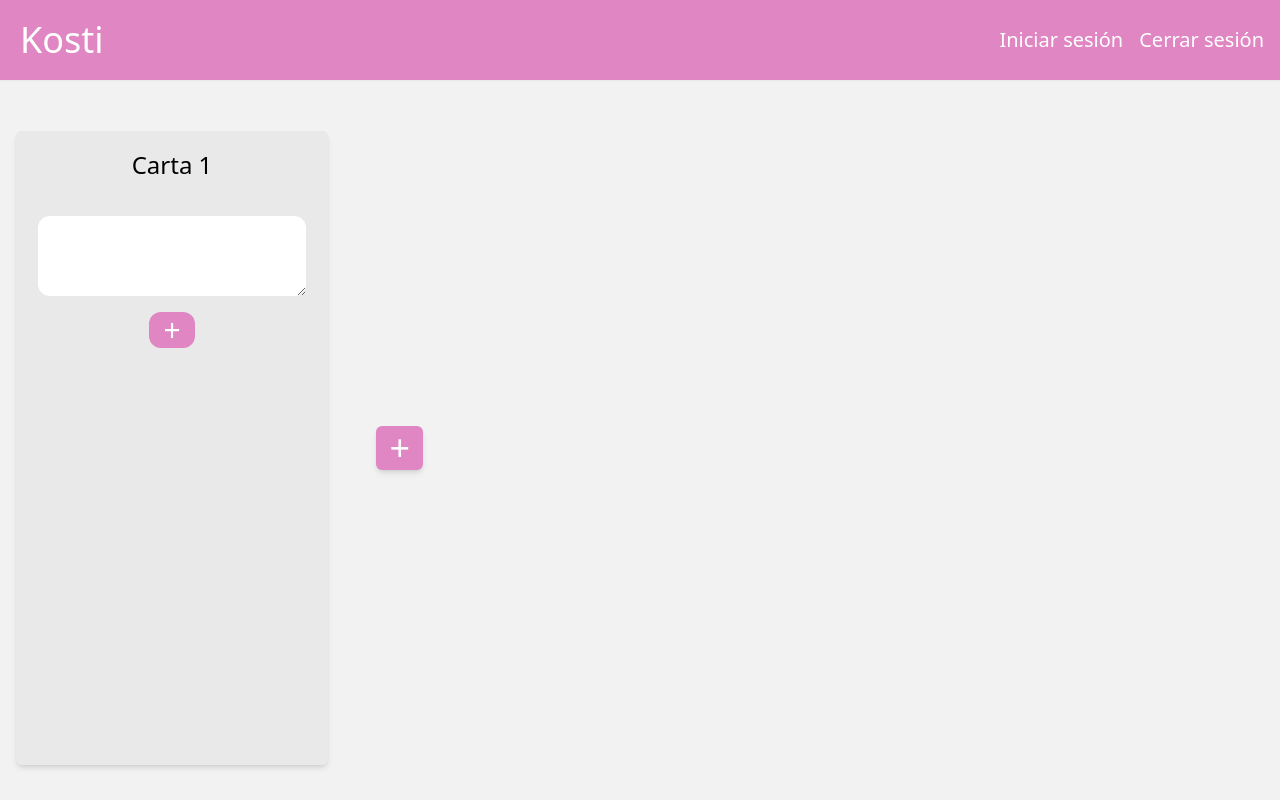
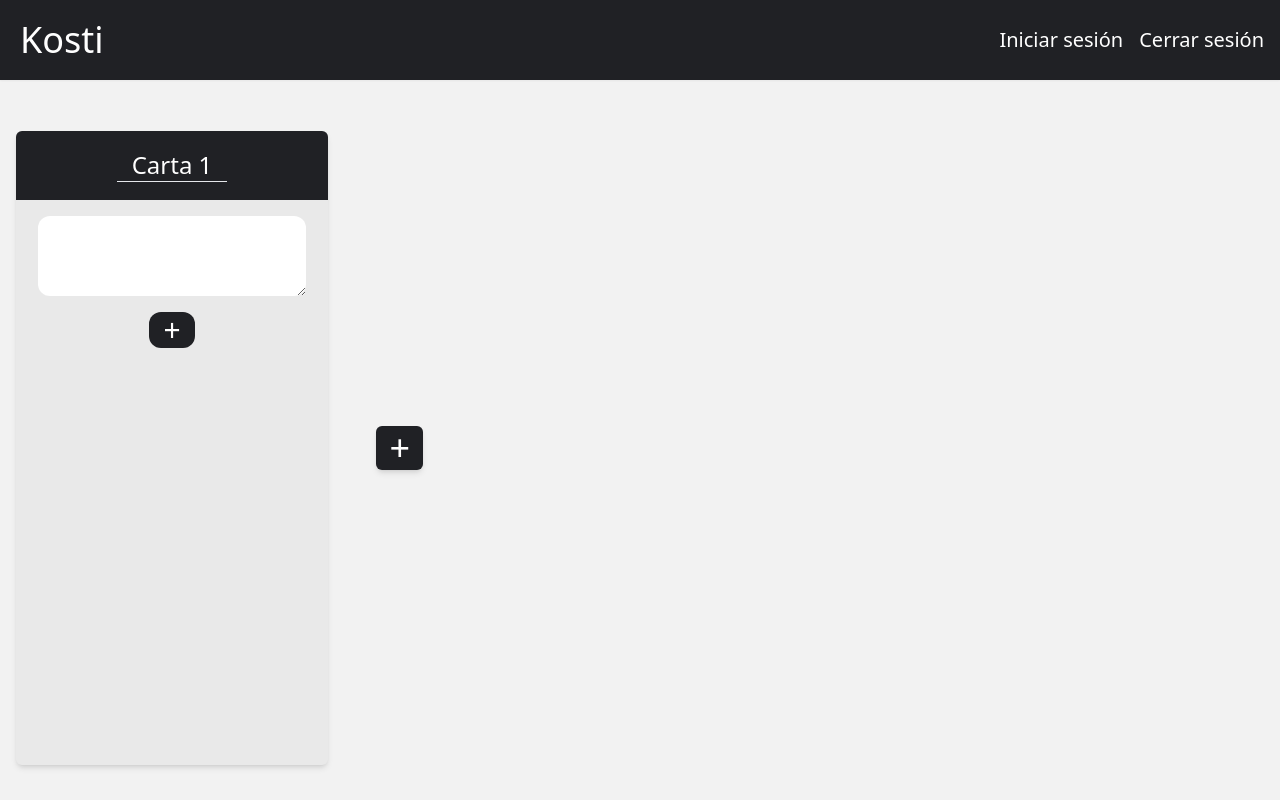
Before and after one commit to Kr3my/Kosti, a PHP site: page /src/panel.php in a window 1280 px wide. Run offline with PHP 8.4, Linux system fonts and the light colour scheme; the visitor is signed in with stand-in values (Sample User, id 1); some libraries are stand-ins or nearby versions.

Commit message:
Update panel.php

```diff
--- a/src/panel.php
+++ b/src/panel.php
@@ -9,7 +9,7 @@
 }
 ?>
 
-<html>
+<html lang="en">
     <head>
         <meta charset="utf-8">
         <meta name="viewport" content="width=device-width, initial-scale=1">
@@ -23,7 +23,7 @@
     </head>
 
     <body style="background-color: #b0e0e6;">
-        <header class="w-screen bg-[#df86c3] backdrop-blur-2xl shadow-sm h-[10%] 2xl:h-[7%] fixed">
+        <header class="w-screen bg-[#202125] backdrop-blur-2xl shadow-sm h-[10%] 2xl:h-[7%] fixed">
             <nav class="w-[100%] h-[100%] flex items-center">
                 <div class="flex items-center mx-5 text-center"><p class="text-[#ffffff] font-thin text-4xl">Kosti</p></div>
                 <div class="w-screen h-[100%] flex justify-end items-center">
@@ -41,8 +41,8 @@
                 <section class="w-[98%] h-[88%] mx-4 2xl:h-[88.5%] flex justify-center items-center">
                     <ul class="list-none w-[100%] h-[90%] gap-12 flex flex-row justify-start items-center" id="card-container">
                         <li class="bg-[#e9e9e9] w-[25%] min-w-[150px] 2xl:min-w-[420px] h-[100%] flex justify-center flex-col items-center rounded-md shadow-md">
-                            <div class="w-full bg-[#e9e9e9] h-[13%] rounded-t-md flex justify-center items-center">
-                                <input type="text" class="text-center text-[#000000] text-2xl 2xl:text-2xl transition-all duration-500 bg-transparent border-b-[1px] outline-none w-[35%] hover:w-[55%]" placeholder="Carta" value="Carta 1">
+                            <div class="w-full bg-[#202125] h-[13%] rounded-t-md flex justify-center items-center">
+                                <input type="text" class="text-center font-light font-sans text-[#ffffff] text-2xl 2xl:text-2xl transition-all duration-500 bg-transparent border-b-[1px] outline-none w-[35%] hover:w-[55%]" placeholder="Carta" value="Carta 1">
                             </div>
 
                             <ul class="my-4 w-full list-none h-[100%] gap-4 flex flex-col items-center overflow-y-scroll">
@@ -50,13 +50,13 @@
                                     <textarea class="w-[50%] h-[20%] resize-none overflow-hidden outline-none font-thin text-[#242424]" name="" id=""></textarea>
                                 </li>
 
-                                <li class="bg-[#df86c3] hover:w-[20%] transition-all duration-700 w-[15%] min-h-[30px] rounded-xl flex justify-center items-center text-center">
-                                    <button class="text-3xl w-full h-full text-white hover:text-[#ffd1f0] font-thin text-center flex justify-center items-center transition-all duration-700 hover:rotate-12">+</button>
+                                <li class="bg-[#202125] hover:w-[20%] transition-all duration-700 w-[15%] min-h-[30px] rounded-xl flex justify-center items-center text-center">
+                                    <button class="text-3xl w-full h-full text-white hover:text-[#a8a8a8] font-thin text-center flex justify-center items-center transition-all duration-700 hover:rotate-12">+</button>
                                 </li>
                             </ul>
                         </li>
 
-                        <li class="bg-[#df86c3] w-[3.8%] h-[6.8%] flex justify-center flex-col items-center rounded-md shadow-md">
+                        <li class="bg-[#202125] w-[3.8%] h-[6.8%] flex justify-center flex-col items-center rounded-md shadow-md">
                             <button class="w-[60%] bg-transparent h-[60%] rounded-xl flex text-center justify-center items-center text-4xl font-thin text-[#ffffff]">
                                 +
                             </button>
```
